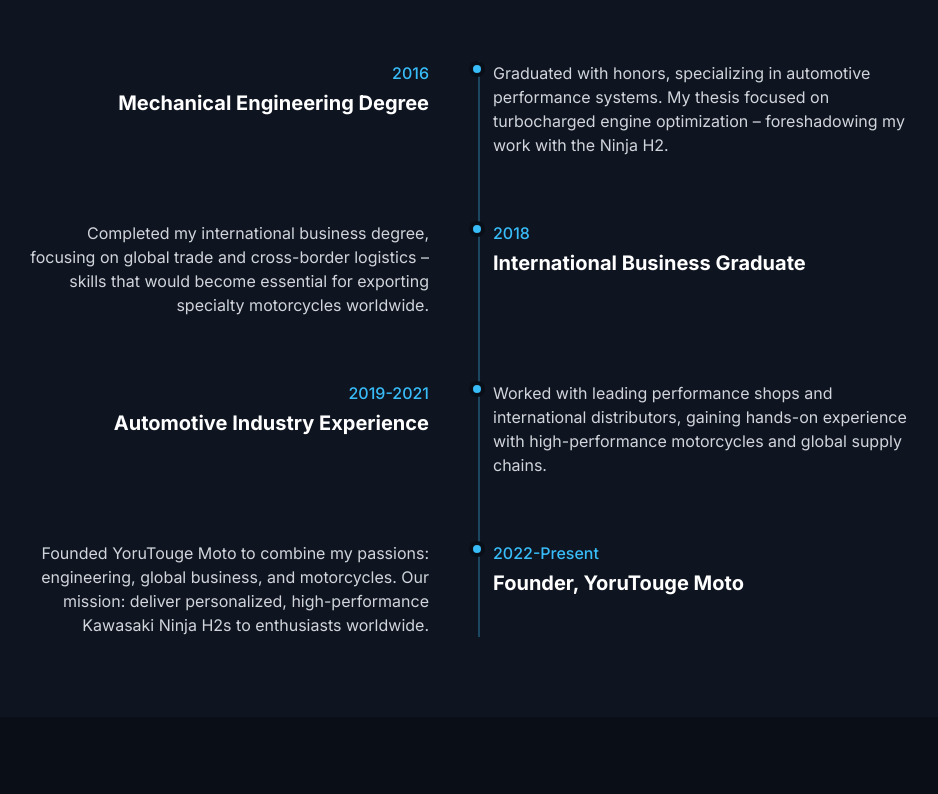
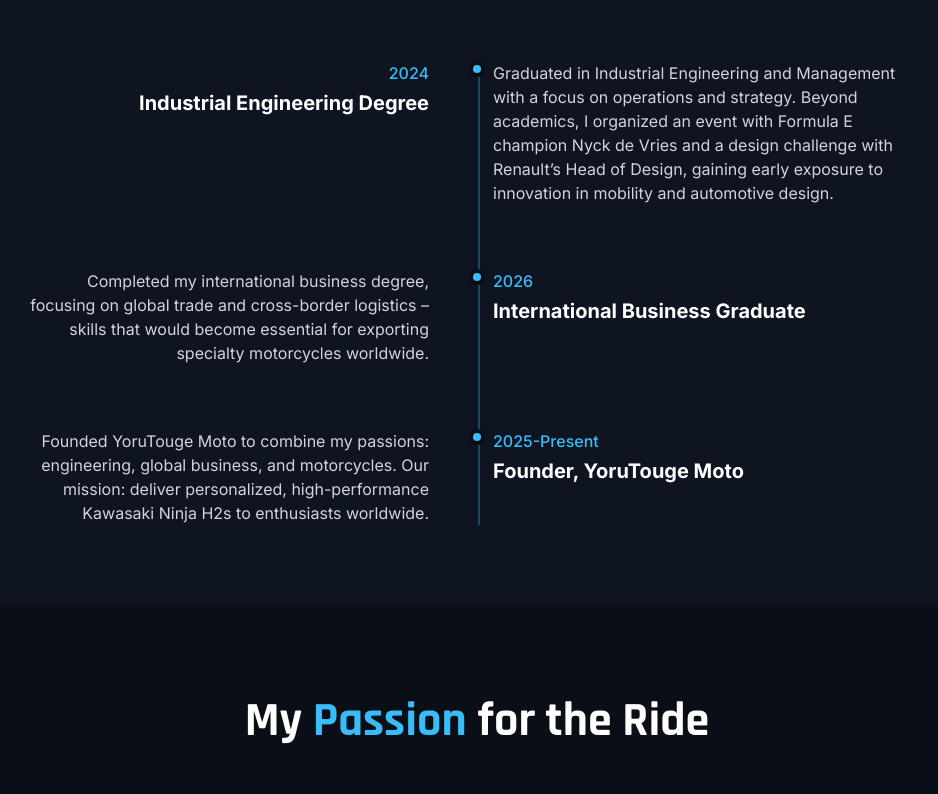
Before and after one commit to JuliaNaastepad/YoruTouge-Moto.github.io, a plain HTML site: page About.html in a window 1280 px wide. Shown: the part 1554-2348 px from the top of the page, without its empty margins (163-1101 px from the left). Drawn offline with nearby package versions, Linux system fonts and the light colour scheme.

Commit message:
Update About.html

```diff
--- a/About.html
+++ b/About.html
@@ -172,16 +172,15 @@
             <div class="max-w-4xl mx-auto relative">
                 <!-- Timeline Line -->
                 <div class="timeline-line"></div>
-
-                <!-- Timeline Item 1 -->
+  <!-- Timeline Item 1 -->
                 <div class="relative pl-16 md:pl-0 md:grid md:grid-cols-2 gap-8 mb-16">
                     <div class="timeline-dot top-0"></div>
                     <div class="md:text-right md:pr-8 mb-6 md:mb-0 md:col-start-1 md:col-end-2">
-                        <span class="text-neon font-medium">2016</span>
-                        <h3 class="text-xl font-bold mt-1">Mechanical Engineering Degree</h3>
+                        <span class="text-neon font-medium">2024</span>
+                        <h3 class="text-xl font-bold mt-1">Industrial Engineering Degree</h3>
                     </div>
                     <div class="md:col-start-2 md:col-end-3">
-                        <p class="text-gray-300">Graduated with honors, specializing in automotive performance systems. My thesis focused on turbocharged engine optimization – foreshadowing my work with the Ninja H2.</p>
+                        <p class="text-gray-300">Graduated in Industrial Engineering and Management with a focus on operations and strategy. Beyond academics, I organized an event with Formula E champion Nyck de Vries and a design challenge with Renault’s Head of Design, gaining early exposure to innovation in mobility and automotive design.</p>
                     </div>
                 </div>
 
@@ -192,37 +191,26 @@
                         <p class="text-gray-300">Completed my international business degree, focusing on global trade and cross-border logistics – skills that would become essential for exporting specialty motorcycles worldwide.</p>
                     </div>
                     <div class="md:col-start-2 md:col-end-3 order-1 md:order-2">
-                        <span class="text-neon font-medium">2018</span>
+                        <span class="text-neon font-medium">2026</span>
                         <h3 class="text-xl font-bold mt-1">International Business Graduate</h3>
                     </div>
                 </div>
 
                 <!-- Timeline Item 3 -->
-                <div class="relative pl-16 md:pl-0 md:grid md:grid-cols-2 gap-8 mb-16">
-                    <div class="timeline-dot top-0"></div>
-                    <div class="md:text-right md:pr-8 mb-6 md:mb-0 md:col-start-1 md:col-end-2">
-                        <span class="text-neon font-medium">2019-2021</span>
-                        <h3 class="text-xl font-bold mt-1">Automotive Industry Experience</h3>
-                    </div>
-                    <div class="md:col-start-2 md:col-end-3">
-                        <p class="text-gray-300">Worked with leading performance shops and international distributors, gaining hands-on experience with high-performance motorcycles and global supply chains.</p>
-                    </div>
-                </div>
-
-                <!-- Timeline Item 4 -->
                 <div class="relative pl-16 md:pl-0 md:grid md:grid-cols-2 gap-8">
                     <div class="timeline-dot top-0"></div>
                     <div class="md:text-right md:pr-8 mb-6 md:mb-0 md:col-start-1 md:col-end-2 order-2 md:order-1">
                         <p class="text-gray-300">Founded YoruTouge Moto to combine my passions: engineering, global business, and motorcycles. Our mission: deliver personalized, high-performance Kawasaki Ninja H2s to enthusiasts worldwide.</p>
                     </div>
                     <div class="md:col-start-2 md:col-end-3 order-1 md:order-2">
-                        <span class="text-neon font-medium">2022-Present</span>
+                        <span class="text-neon font-medium">2025-Present</span>
                         <h3 class="text-xl font-bold mt-1">Founder, YoruTouge Moto</h3>
                     </div>
                 </div>
             </div>
         </div>
     </section>
+
 
     <!-- Passion Section -->
     <section class="py-20">
```
